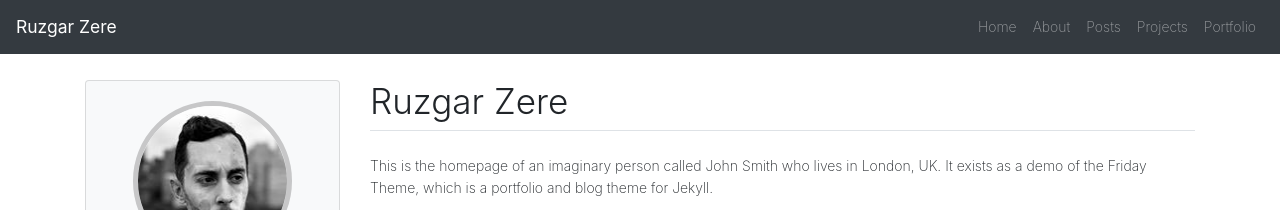
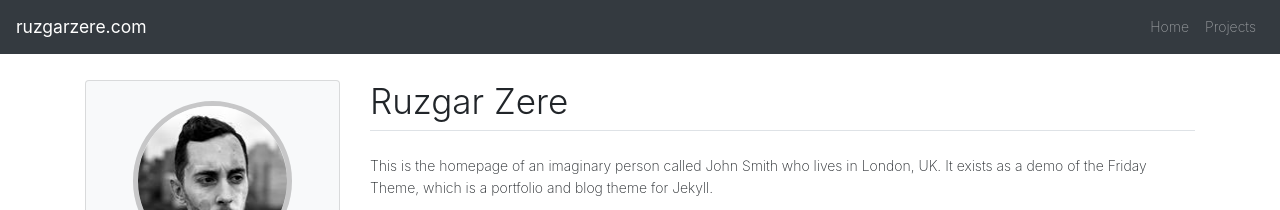
Before and after one commit to rzere/rzere.github.io, a Jekyll site: the page built from _pages/about.md, in a window 1280 px wide. Shown: the top 210 px of the page. Built offline with Jekyll 4.4.1, drawn with Linux system fonts in a browser that asks for light colours.

Commit message:
nav bar fix

```diff
--- a/_includes/bars/nav.html
+++ b/_includes/bars/nav.html
@@ -1,18 +1,24 @@
 <nav class="navbar navbar-expand-lg navbar-dark bg-dark fixed-top justify-content-between">
-    <a class="navbar-brand font-weight-bold" href="{{ site.baseurl }}{% link _pages/index.md %}">{{site.name}}</a>
+    <a class="navbar-brand font-weight-bold" href="/index.html">ruzgarzere.com</a>
     <button class="navbar-toggler collapsed" type="button" data-toggle="collapse" data-target="#navbarContent" >
         <span class="navbar-toggler-icon"></span>
     </button>
     <div class="collapse navbar-collapse" id="navbarContent">
         <ul class="navbar-nav ml-auto">
-        {% for item in site.data.nav %}
+
             <li class="nav-item">
-                <a href='{% if item.href contains ":" %}{% else %}{{ site.baseurl }}/{% endif %}{{ item.href }}'
+                <a href='/index.html'
                    class="nav-link">
-                    {{ item.title }}
+                    Home
                 </a>
             </li>
-        {% endfor %}
+
+            <li class="nav-item">
+                <a href='/list/posts.html'
+                   class="nav-link">
+                    Projects
+                </a>
+            </li>
         </ul>
     </div>
 </nav>
--- a/index.html
+++ b/index.html
@@ -44,7 +44,7 @@
                     Home
                 </a>
             </li>
-<!-- TopNav disabled until other pages are complete
+
             <li class="nav-item">
                 <a href='/list/posts.html'
                    class="nav-link">
@@ -52,7 +52,7 @@
                 </a>
             </li>
 
-
+<!-- TopNav disabled until other pages are complete
             <li class="nav-item">
                 <a href='/about.html'
                    class="nav-link">
--- a/list/posts.html
+++ b/list/posts.html
@@ -1,5 +1,5 @@
 ---
-title: All projects
+title: Here are some projects I worked on
 show_tags: true
 permalink: list/posts.html
 ---
```
